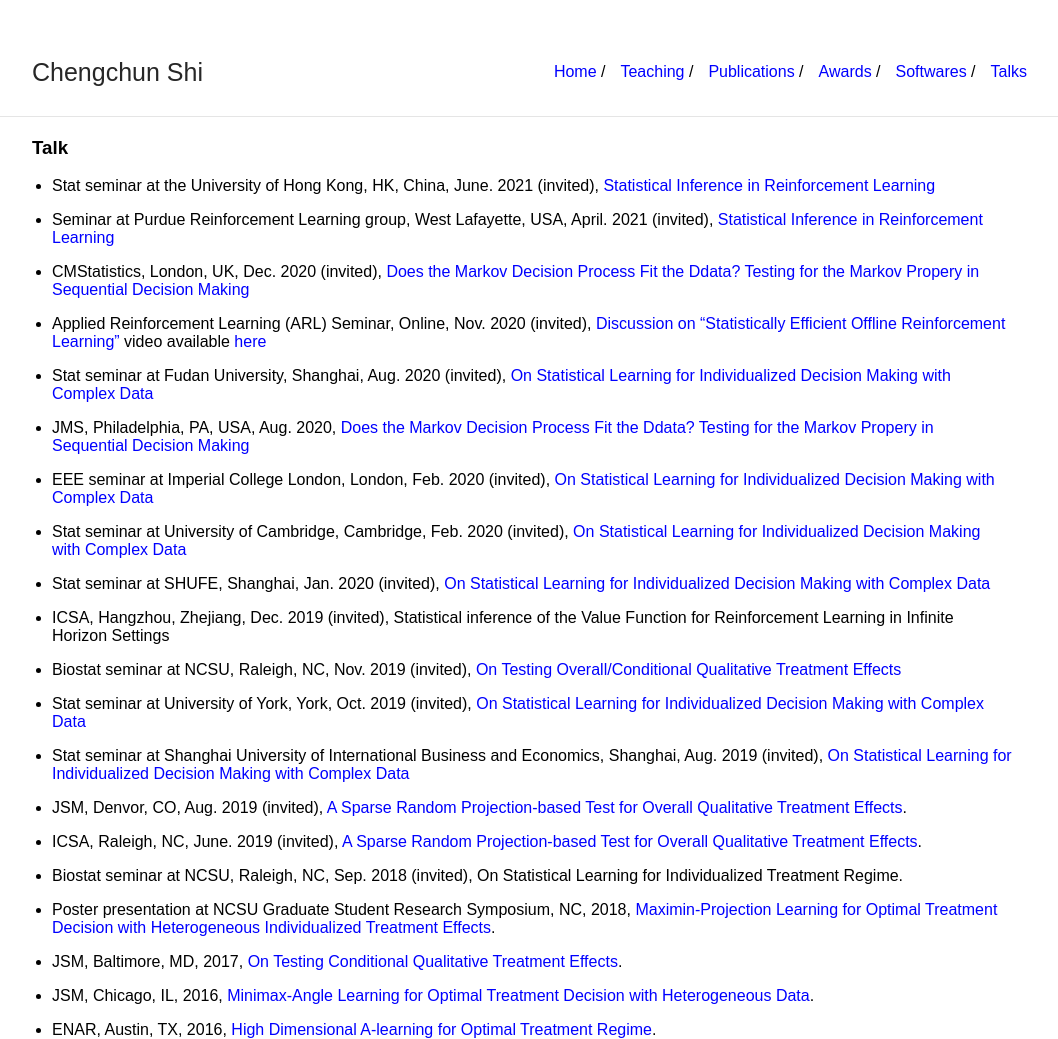
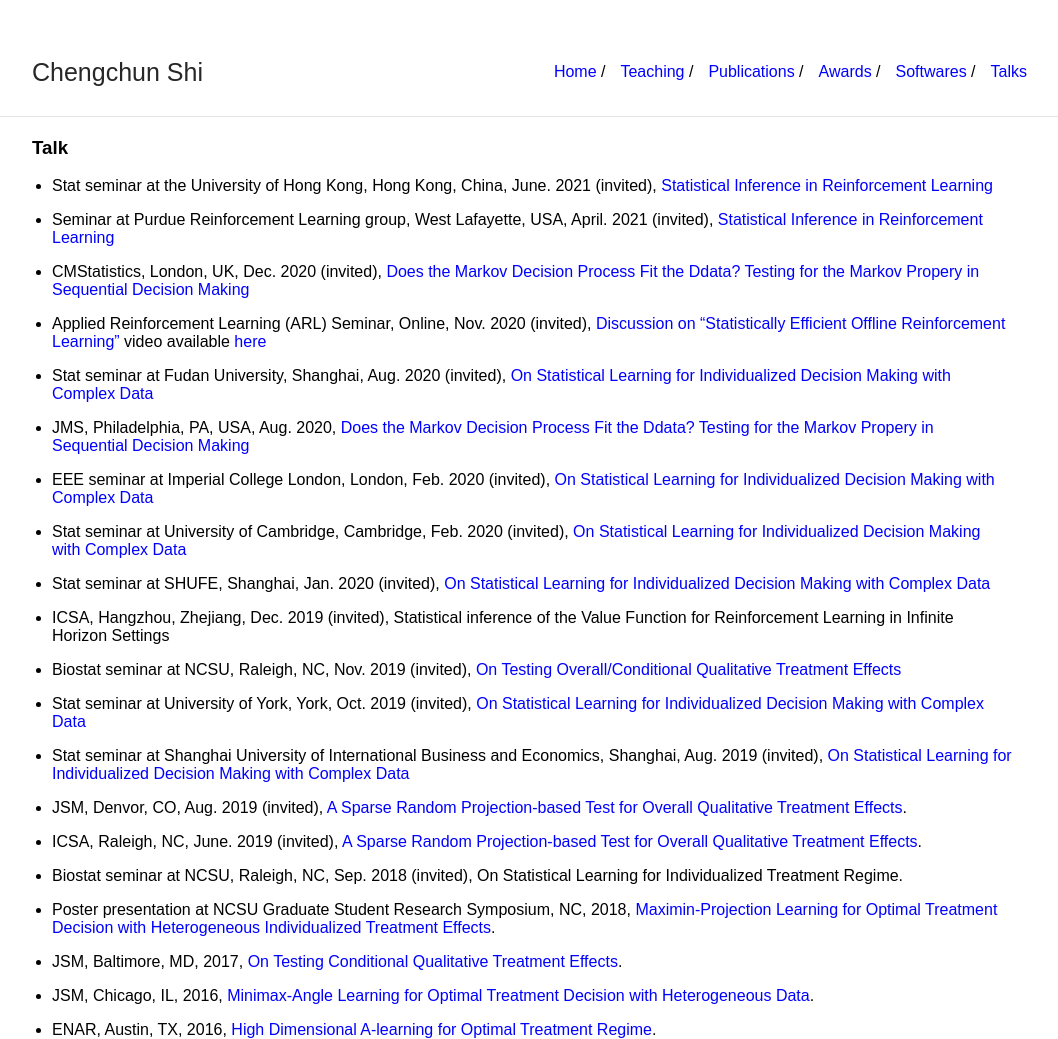
Before and after one commit to callmespring/callmespring.github.io, a Jekyll site: the page built from talk.md, in a window 1280 px wide. Shown: the whole page, without its empty margins (108-1166 px from the left). Built offline with Jekyll 4.4.1, drawn with Linux system fonts in a browser that asks for light colours.

Commit message:
Update talk.md

```diff
--- a/talk.md
+++ b/talk.md
@@ -5,7 +5,7 @@
 
 ### Talk
 
-* Stat seminar at the University of Hong Kong, HK, China, June. 2021 (invited), [Statistical Inference in Reinforcement Learning](./slides/slides_long.pdf)
+* Stat seminar at the University of Hong Kong, Hong Kong, China, June. 2021 (invited), [Statistical Inference in Reinforcement Learning](./slides/slides_long.pdf)
 
 * Seminar at Purdue Reinforcement Learning group, West Lafayette, USA, April. 2021 (invited), [Statistical Inference in Reinforcement Learning](./slides/slides_long.pdf)
 
```
